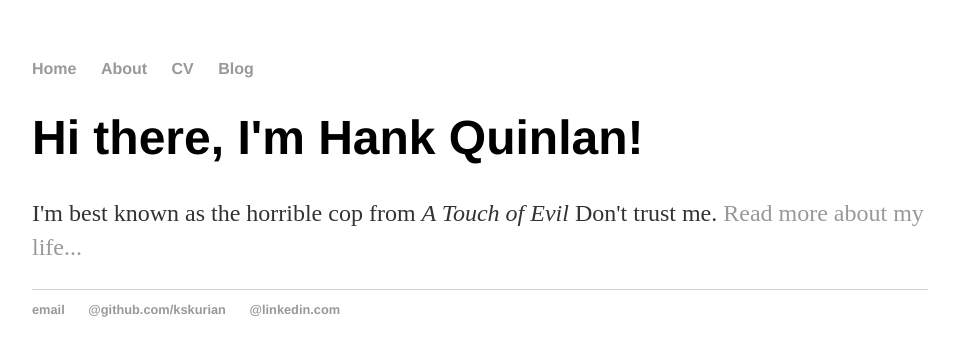
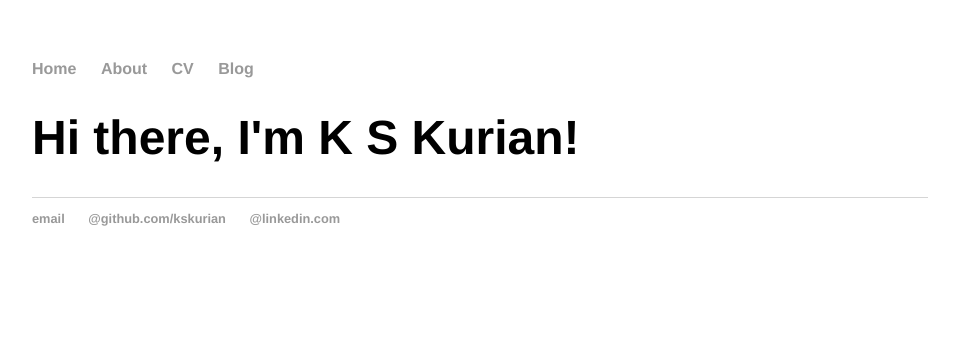
Before and after one commit to kskurian/kskurian.github.io, a Jekyll site: the page built from index.html, in a window 1280 px wide. Shown: the top 356 px of the page, without its empty margins (160-1115 px from the left). Built offline with Jekyll 4.4.1, drawn with Linux system fonts in a browser that asks for light colours.

Commit message:
Update index.html

```diff
--- a/index.html
+++ b/index.html
@@ -1,8 +1,7 @@
 ---
 layout: default
-title: Hank Quinlan, Horrible Cop
+title: Kurian K S, Enthusiast
 ---
 <div class="blurb">
-	<h1>Hi there, I'm Hank Quinlan!</h1>
-	<p>I'm best known as the horrible cop from <em>A Touch of Evil</em> Don't trust me. <a href="/about">Read more about my life...</a></p>
+	<h1>Hi there, I'm K S Kurian!</h1>
 </div><!-- /.blurb -->
```
